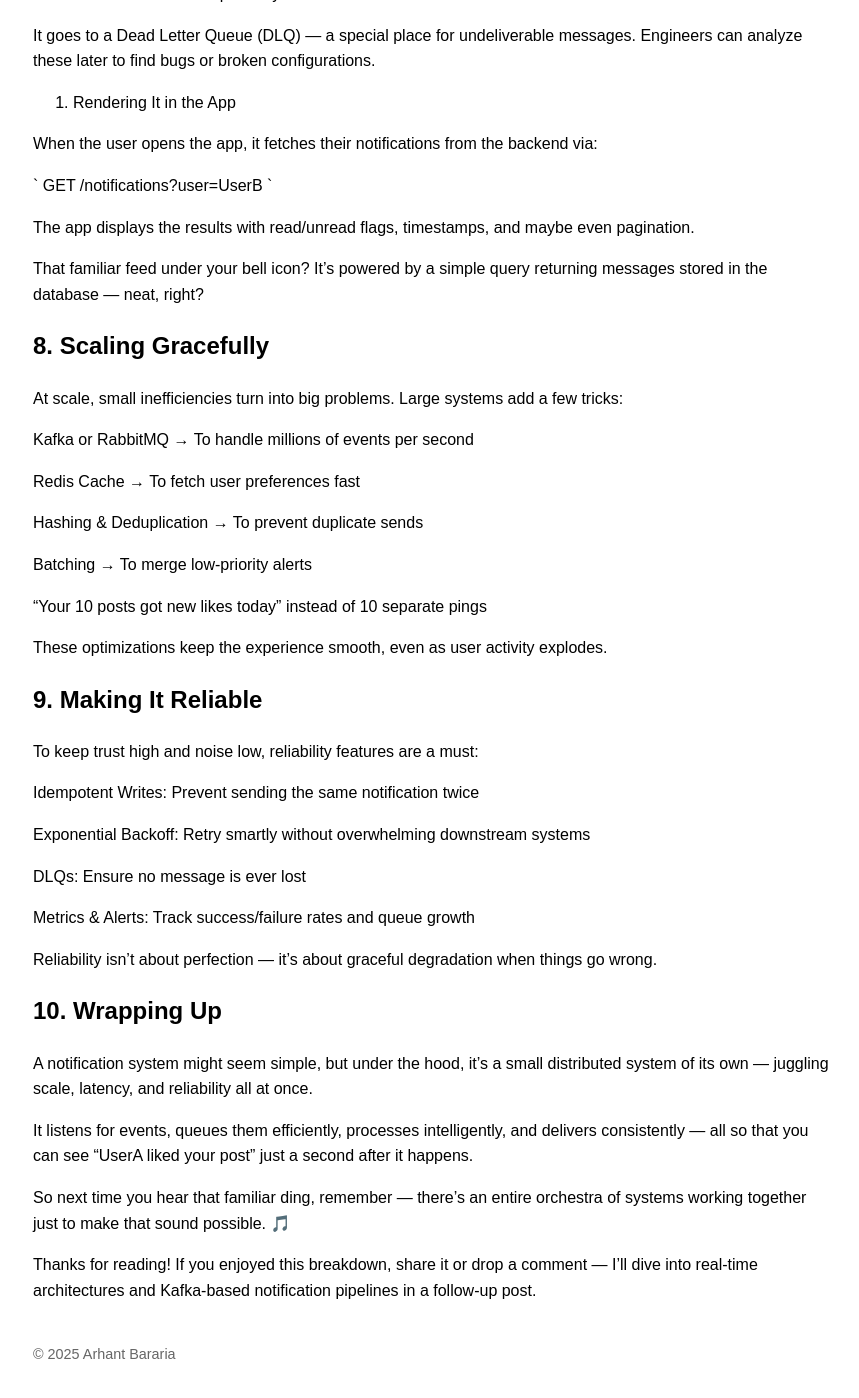
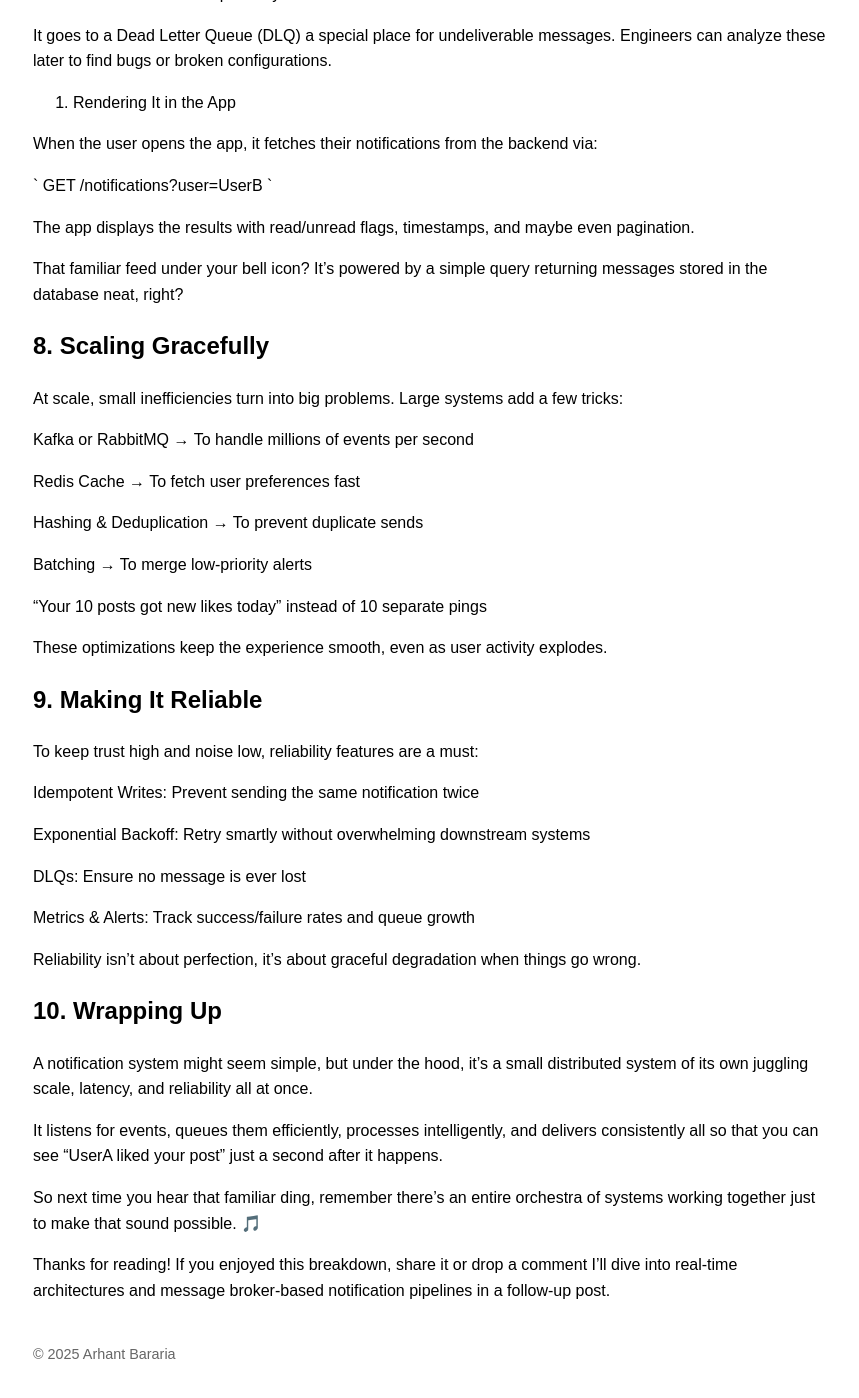
Before and after one commit to arhantbararia/arhantbararia.github.io, a Jekyll site: the page built from _posts/2025-11-11-notification_system.md, in a window 1280 px wide and 1400 px high, scrolled down 2228 px. Shown: the whole window, without its empty margins (207-1066 px from the left). Built offline with Jekyll 4.4.1, drawn with Linux system fonts in a browser that asks for light colours; our own code applies the rules of GitHub Pages for plain Markdown files; some of the changed text lies outside the part shown.

````diff
--- a/_includes/header.html
+++ b/_includes/header.html
@@ -1,4 +1,5 @@
 <nav>
     <a href="/">home</a>
     <a href="/blog/">blog</a>
+    <a href="/game_of_life">Play Game of Life</a>
 </nav>
--- a/_posts/2025-11-11-notification_system.md
+++ b/_posts/2025-11-11-notification_system.md
@@ -6,13 +6,13 @@ date: 2025-11-11
 
 Ever wondered what happens behind that little bell icon when you get a “UserA liked your post” alert?
 
-That — right there — is a notification system in action. It’s one of those invisible engines quietly keeping your app engaging and responsive. Let’s peel back the curtain and see how it really works.
+That right there is a notification system in action. It’s one of those invisible engines quietly keeping your app engaging and responsive. Let’s peel back the curtain and see how it really works.
 
 ## 1. What is a Notification System, Really?
 
 At its core, a notification system does one job:
 
-Tell the right person, the right thing, at the right time — without falling apart under load.
+Tell the right person, the right thing, at the right time without falling apart under load.
 
 It’s how apps deliver alerts through different channels like:
 
@@ -22,7 +22,7 @@ Push Notifications: those real-time pop-ups on your phone or browser
 
 Emails: for things that can wait a bit longer
 
-Simple on the surface — but under the hood, it’s a system that deals with millions (sometimes billions) of tiny events every day.
+Simple on the surface but under the hood, it’s a system that deals with millions (sometimes billions) of tiny events every day.
 
 ## 2. When an Event Happens…
 
@@ -44,7 +44,7 @@ When that event occurs, the application triggers an API call to something like /
 ```
 
 
-This small JSON payload is the trigger — the system’s way of saying:
+This small JSON payload is the trigger the system’s way of saying:
 
 “Hey, something interesting just happened. Figure out who cares!”
 
@@ -58,7 +58,7 @@ We queue them.
 
 Every event gets pushed into a message queue (like Kafka or RabbitMQ).
 
-This means the main app can move on quickly — no waiting — while background workers handle notifications asynchronously. It’s like hiring a delivery service instead of hand-delivering every message yourself.
+This means the main app can move on quickly no waiting while background workers handle notifications asynchronously. It’s like hiring a delivery service instead of hand-delivering every message yourself.
 
 ## 4. The Worker: The Brain Behind Notifications
 
@@ -88,15 +88,15 @@ Email: Queue it up in SendGrid, SES, or any transactional email provider.
 
 This stage is known as fan-out, since one event can trigger multiple notification types.
 
-## 6. Failure Happens — Let’s Handle It Gracefully
+## 6. Failure Happens Let’s Handle It Gracefully
 
 Things break. Maybe a push token is expired or the email provider is down.
 
-Each channel service must have retry logic — typically 3–5 attempts with exponential backoff. Every attempt and outcome gets logged: sent, failed, or skipped.
+Each channel service must have retry logic typically 3–5 attempts with exponential backoff. Every attempt and outcome gets logged: sent, failed, or skipped.
 
 And if a notification fails repeatedly?
 
-It goes to a Dead Letter Queue (DLQ) — a special place for undeliverable messages.
+It goes to a Dead Letter Queue (DLQ) a special place for undeliverable messages.
 Engineers can analyze these later to find bugs or broken configurations.
 
 7. Rendering It in the App
@@ -107,7 +107,7 @@ When the user opens the app, it fetches their notifications from the backend via
 
 The app displays the results with read/unread flags, timestamps, and maybe even pagination.
 
-That familiar feed under your bell icon? It’s powered by a simple query returning messages stored in the database — neat, right?
+That familiar feed under your bell icon? It’s powered by a simple query returning messages stored in the database neat, right?
 
 ## 8. Scaling Gracefully
 
@@ -137,15 +137,15 @@ DLQs: Ensure no message is ever lost
 
 Metrics & Alerts: Track success/failure rates and queue growth
 
-Reliability isn’t about perfection — it’s about graceful degradation when things go wrong.
+Reliability isn’t about perfection, it’s about graceful degradation when things go wrong.
 
 ## 10. Wrapping Up
 
-A notification system might seem simple, but under the hood, it’s a small distributed system of its own — juggling scale, latency, and reliability all at once.
+A notification system might seem simple, but under the hood, it’s a small distributed system of its own juggling scale, latency, and reliability all at once.
 
-It listens for events, queues them efficiently, processes intelligently, and delivers consistently — all so that you can see “UserA liked your post” just a second after it happens.
+It listens for events, queues them efficiently, processes intelligently, and delivers consistently all so that you can see “UserA liked your post” just a second after it happens.
 
-So next time you hear that familiar ding, remember — there’s an entire orchestra of systems working together just to make that sound possible. 🎵
+So next time you hear that familiar ding, remember there’s an entire orchestra of systems working together just to make that sound possible. 🎵
 
 Thanks for reading!
-If you enjoyed this breakdown, share it or drop a comment — I’ll dive into real-time architectures and Kafka-based notification pipelines in a follow-up post.
+If you enjoyed this breakdown, share it or drop a comment I’ll dive into real-time architectures and message broker-based notification pipelines in a follow-up post.
````
Also changed, not shown: blog.md (+1 -1 lines).
